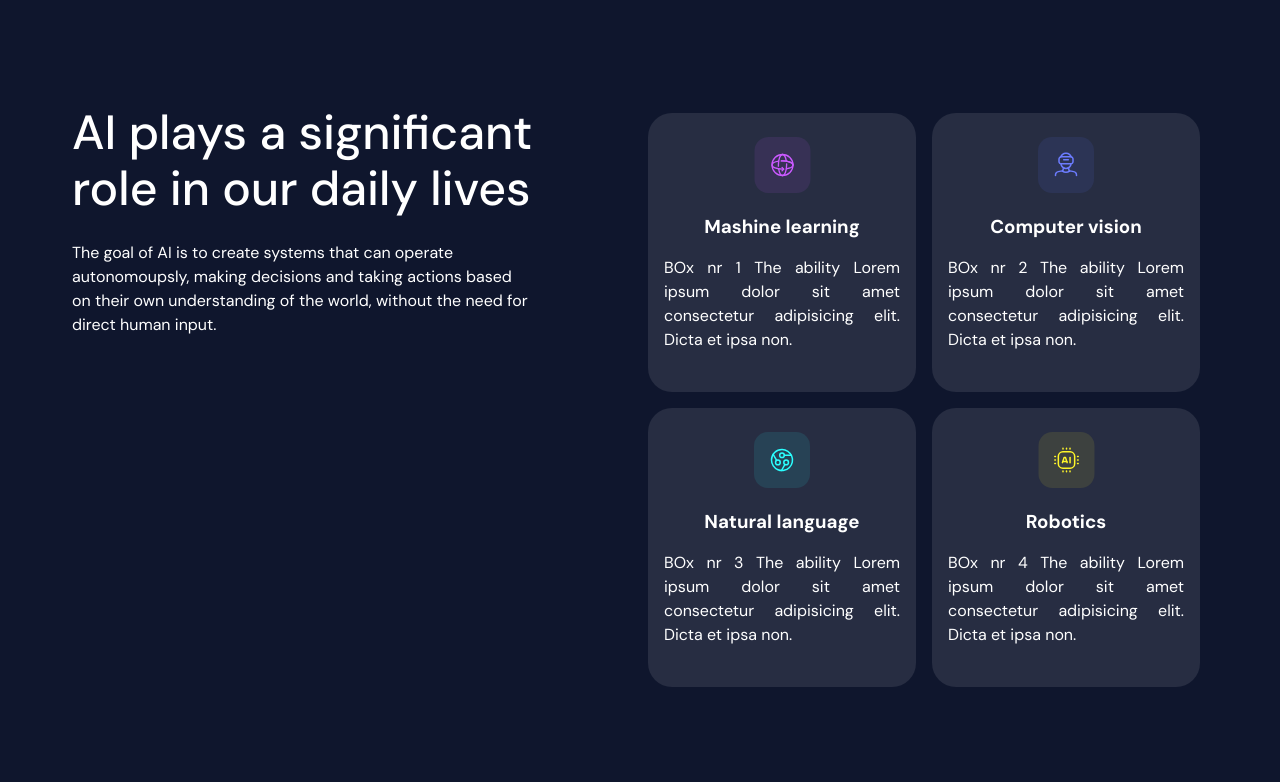
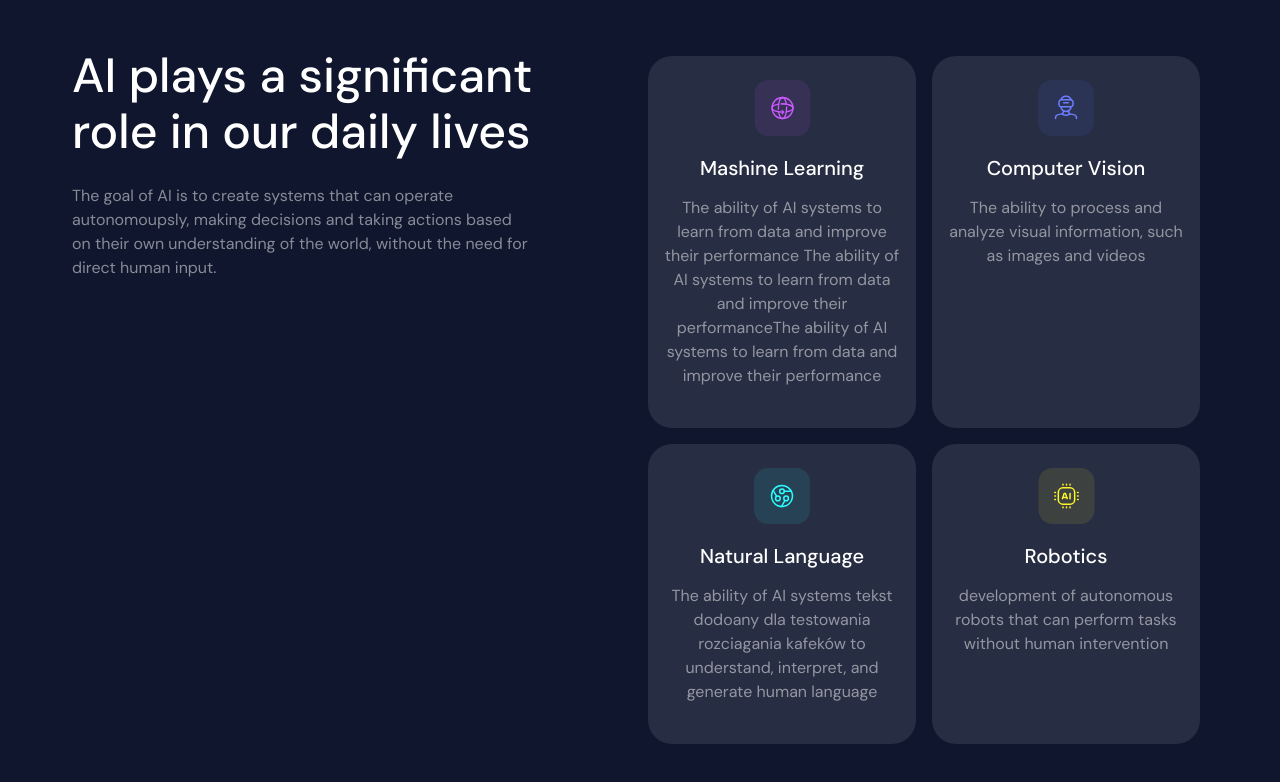
Before and after one commit to Korka3/invo_ai, a website built with Vite: page index.html in a window 1280 px wide. Built offline with nearby package versions, Linux system fonts and the light colour scheme.

Commit message:
alignment of elements - stretch

```diff
--- a/index.html
+++ b/index.html
@@ -12,7 +12,6 @@
 
 <body>
   <section class="hp-areas">
-
     <div class="l-container hp-areas__container">
       <div class="l-row l-row-dt u-flex-dir-col u-flex-dir-col--dt-row">
         <div class="l-col l-col--dt50 u-flex-dir-col u-flex-dir-col--tb-row">
@@ -26,46 +25,46 @@
           </div>
         </div>
         <div class="l-col l-col--dt50">
+          <div>
+            <div class="l-row l-row-tb l-row--center-y u-flex-dir-col u-flex-dir-col--tb-row">
 
+              <div class="l-col l-col--tb50">
+                <div class="hp-areas__box">
+                  <img src="public\images\icon_1.svg" alt="icon 3d sphere">
+                  <h2 class="headding headding--level2">Mashine learning</h2>
+                  <p>The ability of AI systems to learn from data and improve their performance The ability of AI
+                    systems
+                    to learn from data and improve their performanceThe ability of AI systems to learn from data and
+                    improve their performance
+                  </p>
+                </div>
+              </div>
+              <div class="l-col l-col--tb50">
+                <a class="hp-areas__box">
+                  <img src="public\images\icon_2.svg" alt="icon vr user glasse">
+                  <h2 class="headding headding--level2">Computer vision</h2>
+                  <p>The ability to process and analyze visual information, such as images and
+                    videos</p>
+                </a>
+              </div>
+            </div>
+          </div>
           <div class="l-row l-row-tb l-row--center-y u-flex-dir-col u-flex-dir-col--tb-row">
             <div class="l-col l-col--tb50">
               <div class="hp-areas__box">
-                <img src="public\images\icon_1.svg" alt="icon 3d sphere">
-                <h3>Mashine learning</h3>
-                <p class="u-align-justify"> BOx nr 1 The ability Lorem ipsum dolor sit amet consectetur adipisicing
-                  elit. Dicta et ipsa non.</p>
-              </div>
-            </div>
-            <div class="l-col l-col--tb50">
-              <div class="hp-areas__box">
-                <img src="public\images\icon_2.svg" alt="icon vr user glasse">
-                <h3>Computer vision</h3>
-                <p class="u-align-justify"> BOx nr 2 The ability Lorem ipsum dolor sit amet consectetur adipisicing
-                  elit.
-                  Dicta et ipsa non.</p>
-              </div>
-            </div>
-          </div>
-
-
-          <div class="l-row l-row-tb l-row--center-y u-flex-dir-col u-flex-dir-col--tb-row">
-
-            <div class="l-col l-col--tb50">
-              <div class="hp-areas__box">
                 <img src="public\images\icon_3.svg" alt="icon technology circle">
-                <h3>Natural language</h3>
-                <p class="u-align-justify"> BOx nr 3 The ability Lorem ipsum dolor sit amet consectetur adipisicing
-                  elit.
-                  Dicta et ipsa non.</p>
+                <h2 class="headding headding--level2">Natural language</h2>
+                <p>The ability of AI systems tekst dodoany dla testowania rozciagania kafeków to understand, interpret,
+                  and generate human
+                  language</p>
               </div>
             </div>
             <div class="l-col l-col--tb50">
               <div class="hp-areas__box">
                 <img src="public\images\icon_4.svg" alt="icon ai chip">
-                <h3>Robotics</h3>
-                <p class="u-align-justify"> BOx nr 4 The ability Lorem ipsum dolor sit amet consectetur adipisicing
-                  elit.
-                  Dicta et ipsa non.</p>
+                <h2 class="headding headding--level2">Robotics</h2>
+                <p>development of autonomous robots that can perform tasks without human
+                  intervention</p>
               </div>
             </div>
           </div>
@@ -75,7 +74,6 @@
     </div>
     </div>
     </div>
-
   </section>
 
 
--- a/src/global-styles/styles/headdings.scss
+++ b/src/global-styles/styles/headdings.scss
@@ -19,4 +19,12 @@
   @include desktop {
     margin-bottom: calc(var(--grid-base) * 2.4);
   }
+
+  &--level2 {
+    font-size: var(--font-size-3);
+    line-height: var(--lh-24);
+    margin-top: calc(var(--grid-base) * 1.6);
+    margin-bottom: calc(var(--grid-base) * 1.6);
+    text-transform: capitalize;
+  }
 }
--- a/src/global-styles/styles/layout/column.scss
+++ b/src/global-styles/styles/layout/column.scss
@@ -1,5 +1,7 @@
 .l-col {
   width: 100%;
+  display: grid;
+
   //padding: calc(var(--grid-base) * 2);
 
   //   &--no-padding {
--- a/src/global-styles/styles/layout/row.scss
+++ b/src/global-styles/styles/layout/row.scss
@@ -12,6 +12,7 @@
       display: flex;
       margin-left: auto;
       margin-right: auto;
+      align-items: stretch;
     }
   }
 
--- a/src/pages/home-page/styles/areas.scss
+++ b/src/pages/home-page/styles/areas.scss
@@ -58,4 +58,8 @@
       min-width: 64px;
     }
   }
+
+  p {
+    opacity: 50%;
+  }
 }
```
